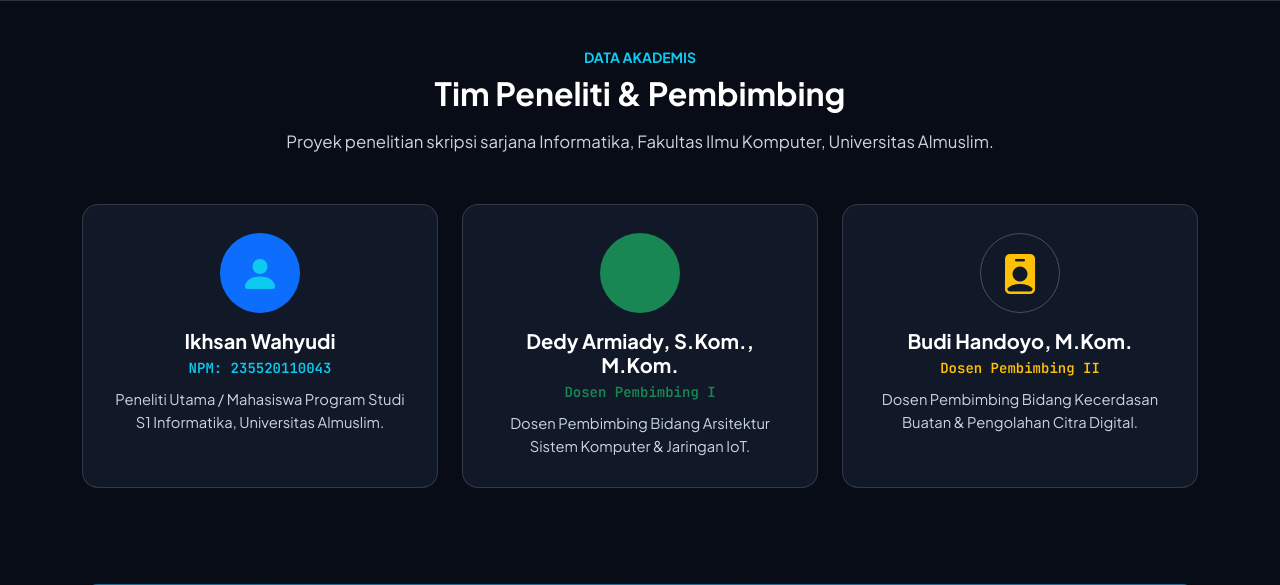
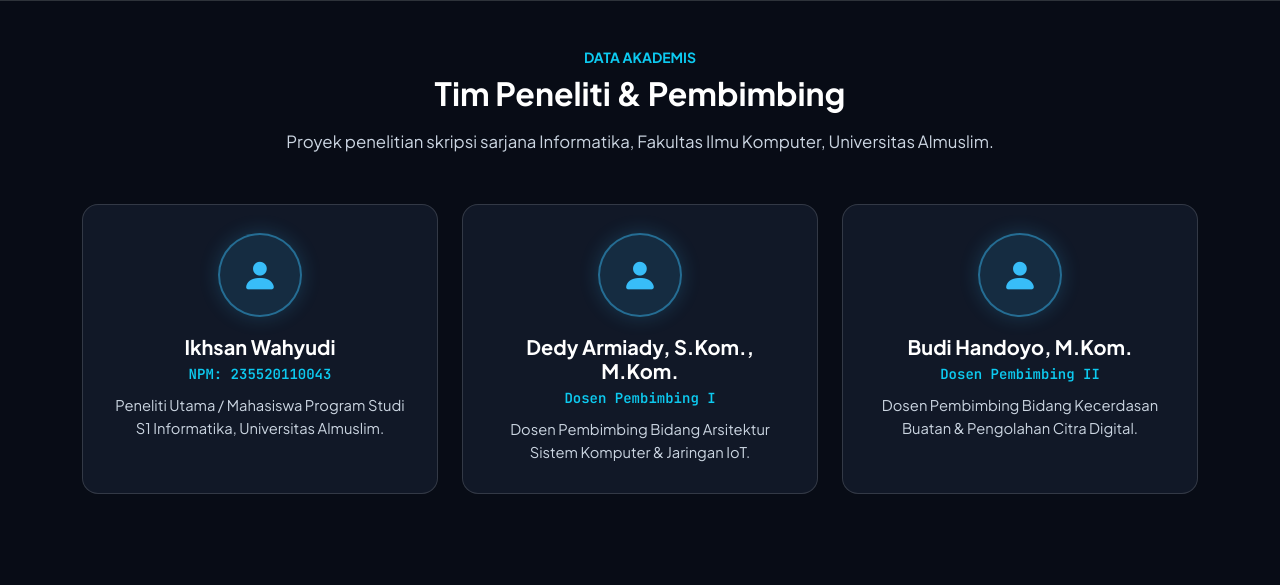
Before and after one commit to Labildev/yolo_smart_lamp_ikhsan, a Flask app: page / in a window 1280 px wide. Shown: the part 4226-4811 px from the top of the page. Run offline with Flask 2, Linux system fonts and the light colour scheme; data that the repository does not hold is empty.

Commit message:
style(landing): samakan desain dan gaya avatar 3 profil akademis tim peneliti & pembimbing

```diff
--- a/server/templates/landing.html
+++ b/server/templates/landing.html
@@ -269,6 +269,30 @@
       border-color: var(--border-glow);
       transform: translateY(-4px);
       box-shadow: 0 12px 30px rgba(0, 0, 0, 0.45);
+    }
+
+    /* Academic Team Avatar */
+    .team-avatar {
+      width: 84px;
+      height: 84px;
+      border-radius: 50%;
+      background: rgba(56, 189, 248, 0.12);
+      border: 2px solid rgba(56, 189, 248, 0.45);
+      display: flex;
+      align-items: center;
+      justify-content: center;
+      margin: 0 auto 18px;
+      color: #38bdf8;
+      font-size: 2.3rem;
+      box-shadow: 0 0 20px rgba(56, 189, 248, 0.2);
+      transition: all 0.3s ease;
+    }
+
+    .feature-card:hover .team-avatar {
+      transform: scale(1.08);
+      border-color: #38bdf8;
+      box-shadow: 0 0 30px rgba(56, 189, 248, 0.45);
+      background: rgba(56, 189, 248, 0.2);
     }
 
     .feature-card p {
@@ -868,8 +892,8 @@
         <!-- Peneliti -->
         <div class="col-lg-4 col-md-6">
           <div class="feature-card text-center">
-            <div class="rounded-circle mx-auto mb-3 d-flex align-items-center justify-content-center bg-primary bg-opacity-20 border border-primary border-opacity-50" style="width: 80px; height: 80px;">
-              <i class="bi bi-person-fill text-info fs-1"></i>
+            <div class="team-avatar">
+              <i class="bi bi-person-fill"></i>
             </div>
             <h5 class="fw-bold text-white mb-1">Ikhsan Wahyudi</h5>
             <div class="text-info font-mono small mb-2 fw-semibold">NPM: 235520110043</div>
@@ -880,11 +904,11 @@
         <!-- Pembimbing 1 -->
         <div class="col-lg-4 col-md-6">
           <div class="feature-card text-center">
-            <div class="rounded-circle mx-auto mb-3 d-flex align-items-center justify-content-center bg-success bg-opacity-20 border border-success border-opacity-50" style="width: 80px; height: 80px;">
-              <i class="bi bi-person-badge-fill text-success fs-1"></i>
+            <div class="team-avatar">
+              <i class="bi bi-person-fill"></i>
             </div>
             <h5 class="fw-bold text-white mb-1">Dedy Armiady, S.Kom., M.Kom.</h5>
-            <div class="text-success font-mono small mb-2 fw-semibold">Dosen Pembimbing I</div>
+            <div class="text-info font-mono small mb-2 fw-semibold">Dosen Pembimbing I</div>
             <p class="mb-0">Dosen Pembimbing Bidang Arsitektur Sistem Komputer &amp; Jaringan IoT.</p>
           </div>
         </div>
@@ -892,11 +916,11 @@
         <!-- Pembimbing 2 -->
         <div class="col-lg-4 col-md-6">
           <div class="feature-card text-center">
-            <div class="rounded-circle mx-auto mb-3 d-flex align-items-center justify-content-center bg-purple bg-opacity-20 border border-purple border-opacity-50" style="width: 80px; height: 80px;">
-              <i class="bi bi-person-badge-fill text-warning fs-1"></i>
+            <div class="team-avatar">
+              <i class="bi bi-person-fill"></i>
             </div>
             <h5 class="fw-bold text-white mb-1">Budi Handoyo, M.Kom.</h5>
-            <div class="text-warning font-mono small mb-2 fw-semibold">Dosen Pembimbing II</div>
+            <div class="text-info font-mono small mb-2 fw-semibold">Dosen Pembimbing II</div>
             <p class="mb-0">Dosen Pembimbing Bidang Kecerdasan Buatan &amp; Pengolahan Citra Digital.</p>
           </div>
         </div>
```
